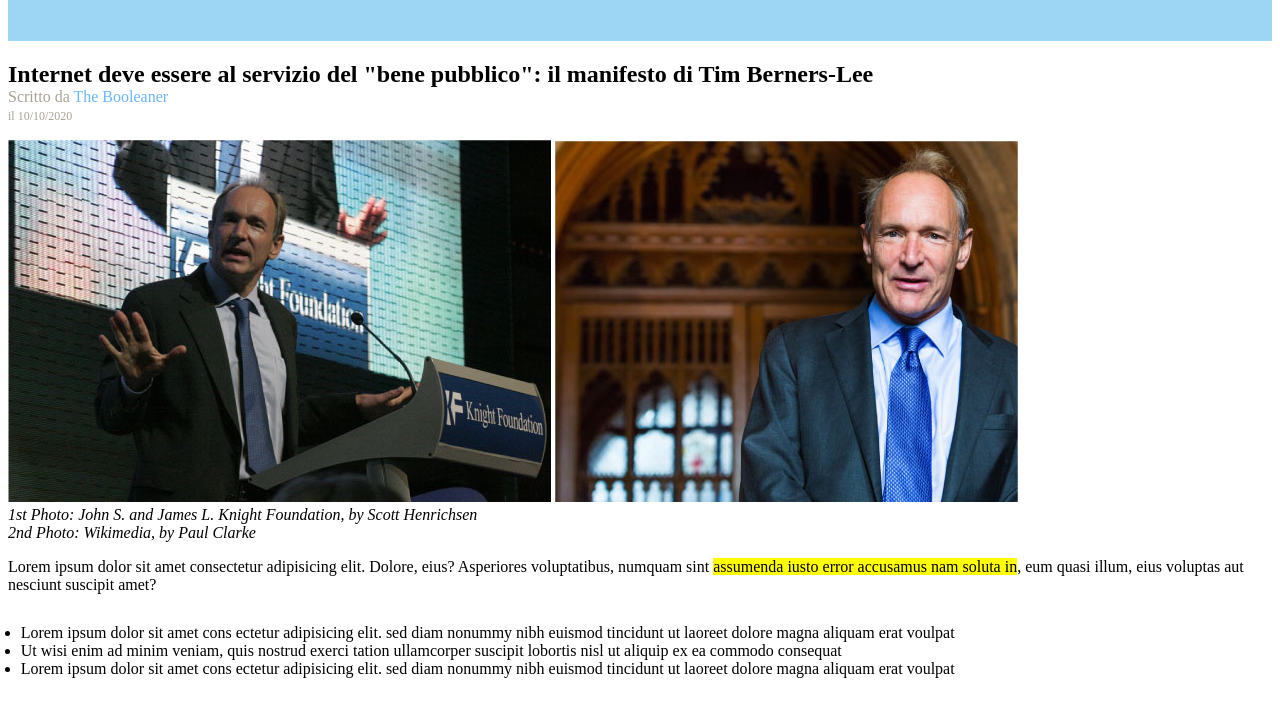
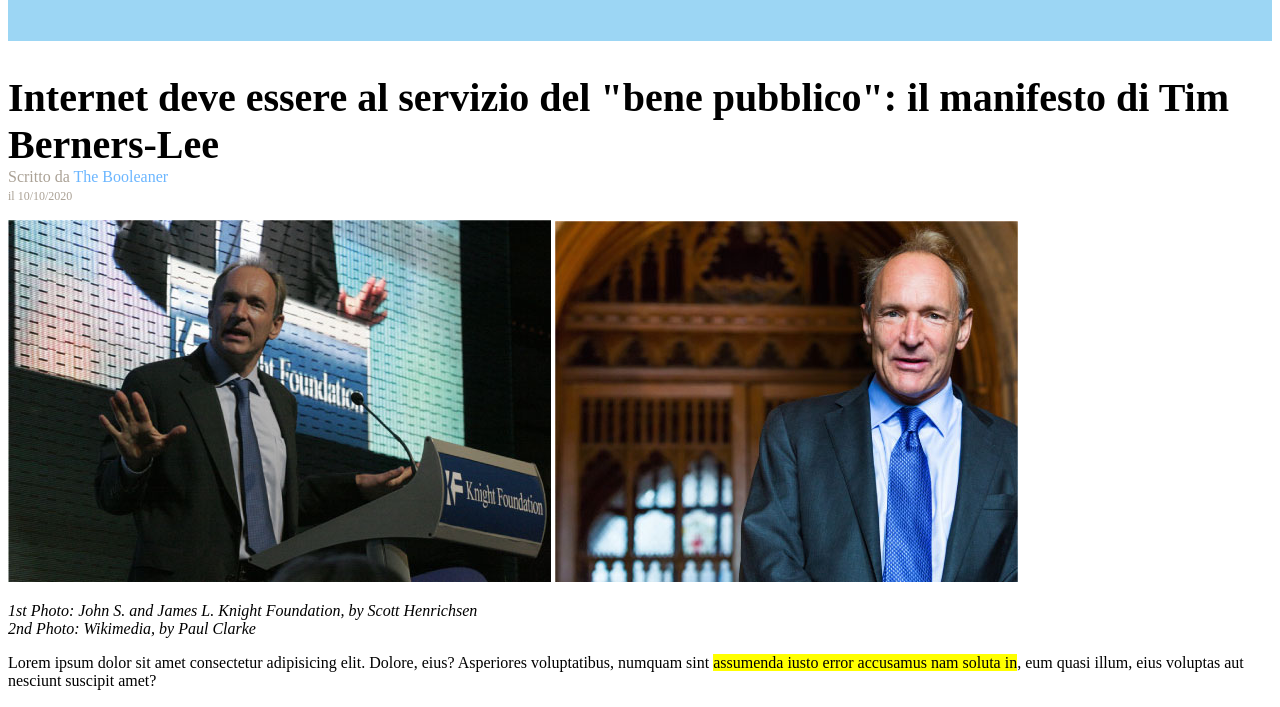
Before and after one commit to MarcoBrandino/html-css-booleaner, a plain HTML site: page index.html in a window 1280 px wide. Shown: the part 93-800 px from the top of the page. Drawn offline with Linux system fonts and the light colour scheme.

Commit message:
Correzione CSS Class margin-bottom-zero in margin-bottom-zero-e-font-size-quaranta

```diff
--- a/css/app.css
+++ b/css/app.css
@@ -8,8 +8,9 @@
     margin-bottom: 40px;
 }
 
-.margin-bottom-zero {
+.margin-bottom-zero-e-font-size-quaranta {
     margin-bottom: 0px;
+    font-size: 40px;
 }
 
 .color-azzurro-scuro {
--- a/index.html
+++ b/index.html
@@ -16,7 +16,8 @@
     <main>
         <!-- Sezione titolo pagina-->
         <section>
-            <h1 class="margin-bottom-zero">Internet deve essere al servizio del "bene pubblico": il manifesto di Tim
+            <h1 class="margin-bottom-zero-e-font-size-quaranta">Internet deve essere al servizio del "bene pubblico": il
+                manifesto di Tim
                 Berners-Lee</h1>
             <span class="color-marroncino">
                 Scritto da <span class="color-azzurro-scuro">The Booleaner</span><br>
```
